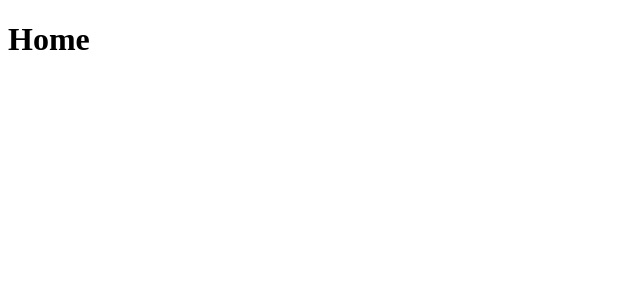
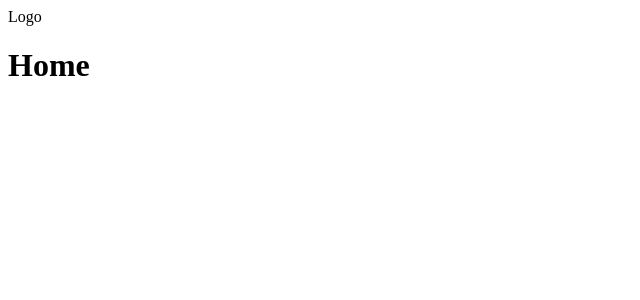
Before and after one commit to everton-roliveira/techno-cursos, a Vue app: page / in a window 1280 px wide. Shown: the top 300 px of the page, without its empty margins (0-640 px from the left). Built offline with nearby package versions, Linux system fonts and the light colour scheme.

Commit message:
criado componente TheHeader e importado para App.vue

```diff
--- a/src/App.vue
+++ b/src/App.vue
@@ -1,8 +1,18 @@
 <template>
   <div id="app">
+    <TheHeader />
     <router-view></router-view>
   </div>
 </template>
 
+<script>
+import TheHeader from "@/components/TheHeader";
+
+export default {
+  components: {
+    TheHeader
+  }
+};
+</script>
 <style lang="scss">
 </style>
--- /dev/null
+++ b/src/components/TheHeader.vue
@@ -0,0 +1,12 @@
+<template>
+  <header>Logo</header>
+</template>
+
+<script>
+export default {
+  name: "TheHeader"
+};
+</script>
+
+<style>
+</style>
```
